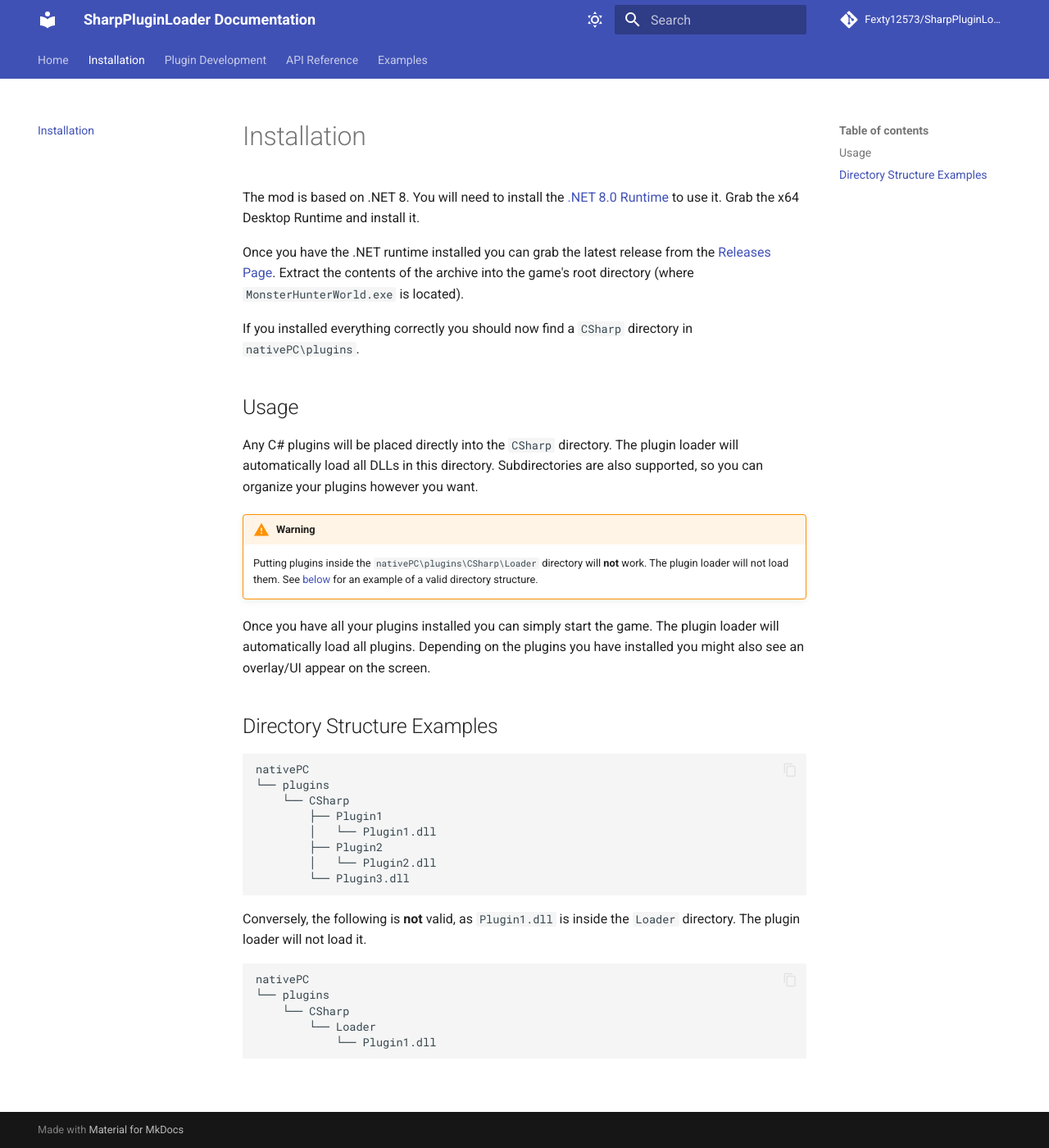
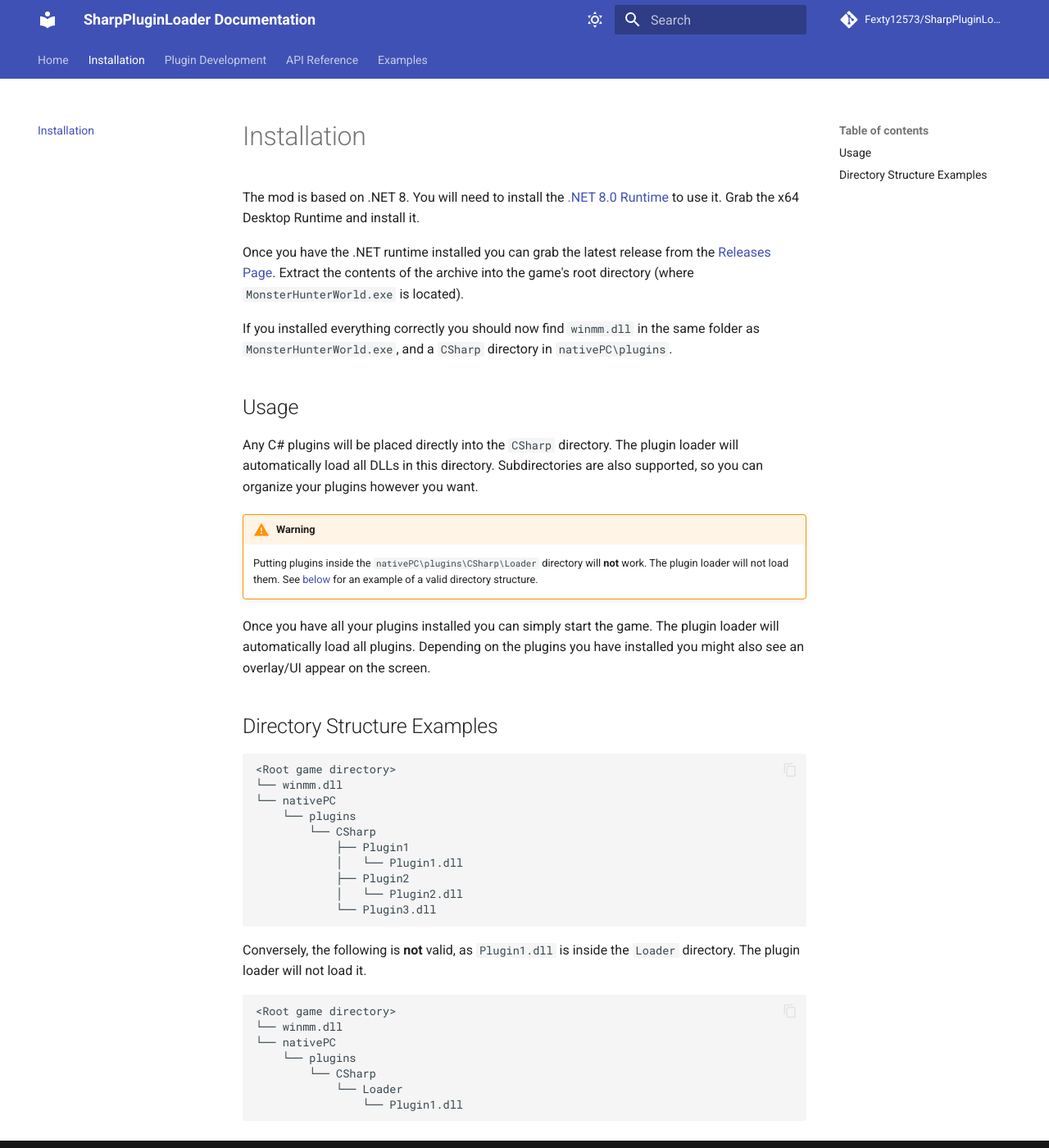
Before and after one commit to Fexty12573/SharpPluginLoader, an MkDocs documentation site: the page built from docs/Installation.md, in a window 1280 px wide and 1400 px high. Shown: the whole window at 82% size. Built offline with MkDocs 1.6.1 and Material for MkDocs 9.7.7, drawn with Linux system fonts in a browser that asks for light colours; comment, search, counter and statistics services are not loaded.

Commit message:
Update docs with new plugin interface

````diff
--- a/docs/Installation.md
+++ b/docs/Installation.md
@@ -5,7 +5,7 @@
 Once you have the .NET runtime installed you can grab the latest release from the [Releases Page](https://github.com/Fexty12573/SharpPluginLoader/releases).
 Extract the contents of the archive into the game's root directory (where `MonsterHunterWorld.exe` is located).
 
-If you installed everything correctly you should now find a `CSharp` directory in `nativePC\plugins`.
+If you installed everything correctly you should now find `winmm.dll` in the same folder as `MonsterHunterWorld.exe`, and a `CSharp` directory in `nativePC\plugins`.
 
 ## Usage
 Any C# plugins will be placed directly into the `CSharp` directory. The plugin loader will automatically load all DLLs in this directory.
@@ -20,20 +20,24 @@
 
 ## Directory Structure Examples
 ```
-nativePC
-└── plugins
-    └── CSharp
-        ├── Plugin1
-        │   └── Plugin1.dll
-        ├── Plugin2
-        │   └── Plugin2.dll
-        └── Plugin3.dll
+<Root game directory>
+└── winmm.dll
+└── nativePC
+    └── plugins
+        └── CSharp
+            ├── Plugin1
+            │   └── Plugin1.dll
+            ├── Plugin2
+            │   └── Plugin2.dll
+            └── Plugin3.dll
 ```
 Conversely, the following is **not** valid, as `Plugin1.dll` is inside the `Loader` directory. The plugin loader will not load it.
 ```
-nativePC
-└── plugins
-    └── CSharp
-        └── Loader
-            └── Plugin1.dll
+<Root game directory>
+└── winmm.dll
+└── nativePC
+    └── plugins
+        └── CSharp
+            └── Loader
+                └── Plugin1.dll
 ```
````
Also changed, not shown: docs/Development/FunctionHooking.md (+12 -4 lines), docs/Development/GameObjects.md (+1 -1 lines), docs/Development/GettingStarted.md (+12 -5 lines), docs/Development/ImGui.md (+6 -1 lines), docs/Examples/Plugins/QuestEndSkip.md (+7 -4 lines).
